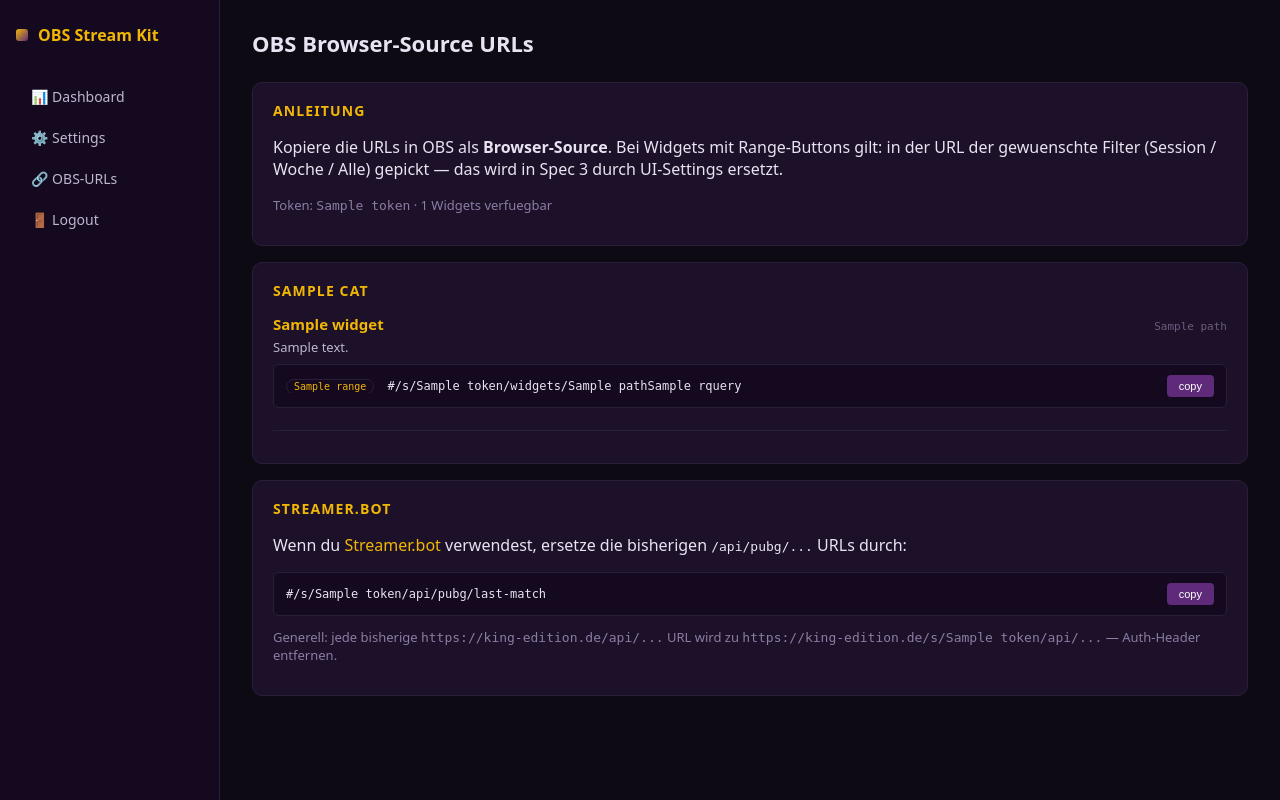
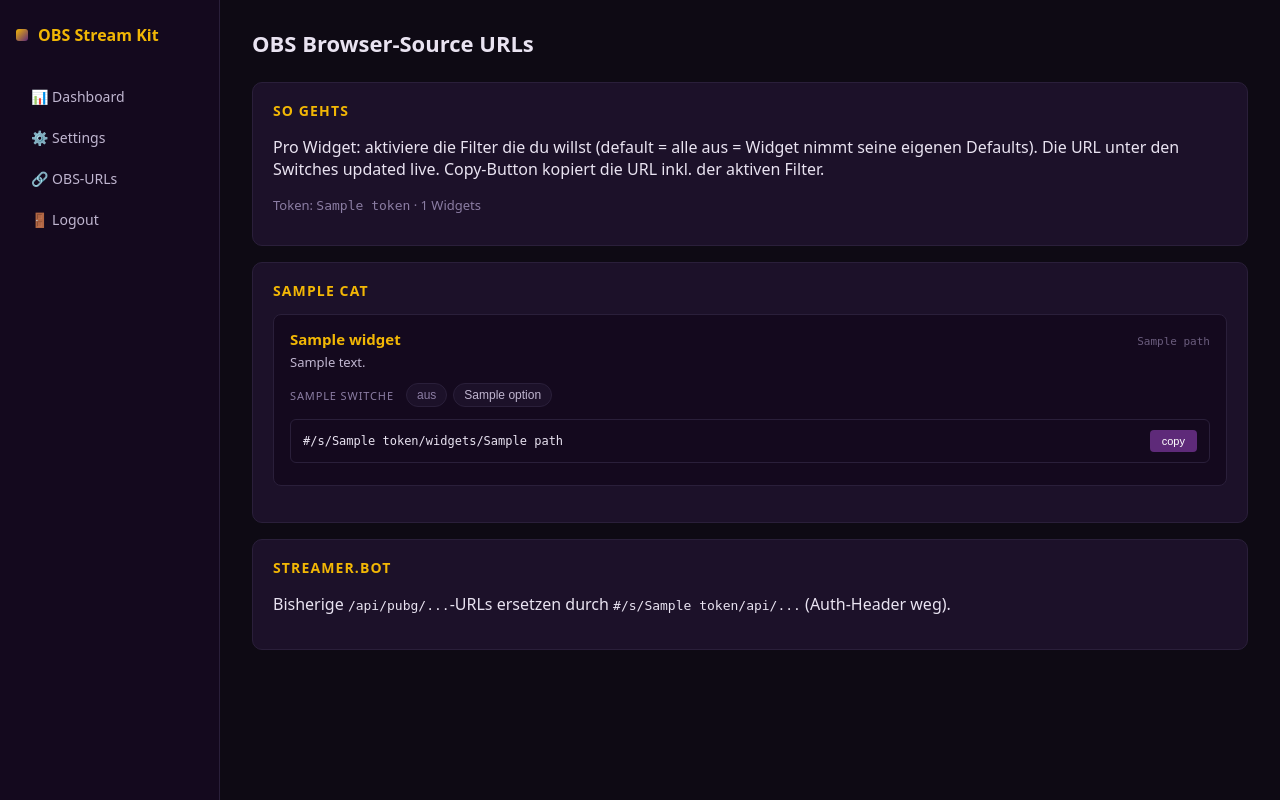
Before and after one commit to devilsche/obs-stream-kit, a Flask app: template app/templates/urls.html in a window 1280 px wide. Run offline with Flask 3, Linux system fonts and the light colour scheme; the template is opened without the code that fills it: most values are stand-ins (such as "Sample title", 1, 10 or a date in 2020).

Commit message:
feat(app): URL-Page mit Live-Switches (range/sort/minMatches) pro Widget — default aus

```diff
--- a/app/templates/urls.html
+++ b/app/templates/urls.html
@@ -7,50 +7,50 @@
     <div class="topbar"><div class="greeting">OBS Browser-Source URLs</div></div>
 
     <div class="card">
-      <h3>Anleitung</h3>
-      <p>Kopiere die URLs in OBS als <strong>Browser-Source</strong>. Bei Widgets mit Range-Buttons gilt: in der URL der gewuenschte Filter (Session / Woche / Alle) gepickt — das wird in Spec 3 durch UI-Settings ersetzt.</p>
-      <p style="color: var(--text-dim); font-size: 13px;">Token: <code>{{ token }}</code> · {{ widgets|length }} Widgets verfuegbar</p>
+      <h3>So gehts</h3>
+      <p>Pro Widget: aktiviere die Filter die du willst (default = alle aus = Widget nimmt seine eigenen Defaults). Die URL unter den Switches updated live. Copy-Button kopiert die URL inkl. der aktiven Filter.</p>
+      <p style="color: var(--text-dim); font-size: 13px;">Token: <code>{{ token }}</code> · {{ widgets|length }} Widgets</p>
     </div>
 
     {% if not token %}
-    <div class="card">
-      <p style="color: var(--danger);">Kein Token gefunden — Admin muss dein Tenant noch einrichten.</p>
-    </div>
+    <div class="card"><p style="color: var(--danger);">Kein Token gefunden — Admin muss dein Tenant noch einrichten.</p></div>
     {% else %}
 
     {% set grouped = {} %}
-    {% for cat, label, desc, path, ranges in widgets %}
+    {% for cat, label, desc, path, switches in widgets %}
       {% if cat not in grouped %}{% set _ = grouped.update({cat: []}) %}{% endif %}
-      {% set _ = grouped[cat].append((label, desc, path, ranges)) %}
+      {% set _ = grouped[cat].append((label, desc, path, switches)) %}
     {% endfor %}
 
     {% for cat, items in grouped.items() %}
     <div class="card">
       <h3>{{ cat }}</h3>
-      {% for label, desc, path, ranges in items %}
-      <div style="margin-bottom: 14px; padding-bottom: 14px; border-bottom: 1px solid var(--border);">
-        <div style="display: flex; justify-content: space-between; align-items: baseline; margin-bottom: 4px;">
-          <strong style="color: var(--brand-gold); font-size: 15px;">{{ label }}</strong>
-          <span style="color: var(--text-very-dim); font-size: 11px; font-family: ui-monospace, monospace;">{{ path }}</span>
+      {% for label, desc, path, switches in items %}
+      <div class="widget-block" data-base="{{ base_url }}/s/{{ token }}/widgets/{{ path }}">
+        <div class="widget-head">
+          <strong>{{ label }}</strong>
+          <span class="widget-path">{{ path }}</span>
         </div>
-        <p style="color: var(--text-muted); font-size: 13px; margin: 4px 0 8px;">{{ desc }}</p>
+        <p class="widget-desc">{{ desc }}</p>
 
-        {% if ranges %}
-        {% for rlabel, rquery in ranges %}
-        <div class="url-pill">
-          <span style="overflow:hidden;text-overflow:ellipsis;white-space:nowrap;flex:1">
-            <span style="background: var(--bg-deeper); border: 1px solid var(--border); padding: 1px 7px; border-radius: 100px; font-size: 10px; margin-right: 6px; color: var(--brand-gold);">{{ rlabel }}</span>
-            {{ base_url }}/s/{{ token }}/widgets/{{ path }}{{ rquery }}
-          </span>
-          <button class="copy-btn" onclick="navigator.clipboard.writeText('{{ base_url }}/s/{{ token }}/widgets/{{ path }}{{ rquery }}'); this.textContent='✓'; setTimeout(()=>this.textContent='copy',1200)">copy</button>
-        </div>
-        {% endfor %}
-        {% else %}
-        <div class="url-pill">
-          <span style="overflow:hidden;text-overflow:ellipsis;white-space:nowrap;flex:1">{{ base_url }}/s/{{ token }}/widgets/{{ path }}</span>
-          <button class="copy-btn" onclick="navigator.clipboard.writeText('{{ base_url }}/s/{{ token }}/widgets/{{ path }}'); this.textContent='✓'; setTimeout(()=>this.textContent='copy',1200)">copy</button>
+        {% if switches %}
+        <div class="widget-switches">
+          {% for sw in switches %}
+          <div class="sw-group" data-param="{{ sw.name }}">
+            <span class="sw-label">{{ sw.label }}</span>
+            <button type="button" class="sw-btn sw-off active" data-value="">aus</button>
+            {% for value, vlabel in sw.options %}
+            <button type="button" class="sw-btn" data-value="{{ value }}">{{ vlabel }}</button>
+            {% endfor %}
+          </div>
+          {% endfor %}
         </div>
         {% endif %}
+
+        <div class="url-pill">
+          <span class="url-text" style="overflow:hidden;text-overflow:ellipsis;white-space:nowrap;flex:1">{{ base_url }}/s/{{ token }}/widgets/{{ path }}</span>
+          <button class="copy-btn">copy</button>
+        </div>
       </div>
       {% endfor %}
     </div>
@@ -58,16 +58,95 @@
 
     <div class="card">
       <h3>Streamer.bot</h3>
-      <p>Wenn du <a href="https://streamer.bot">Streamer.bot</a> verwendest, ersetze die bisherigen <code>/api/pubg/...</code> URLs durch:</p>
-      <div class="url-pill">
-        <span><code>{{ base_url }}/s/{{ token }}/api/pubg/last-match</code></span>
-        <button class="copy-btn" onclick="navigator.clipboard.writeText('{{ base_url }}/s/{{ token }}/api/pubg/last-match'); this.textContent='✓'; setTimeout(()=>this.textContent='copy',1200)">copy</button>
-      </div>
-      <p style="color: var(--text-dim); font-size: 13px; margin-top: 12px;">
-        Generell: jede bisherige <code>https://king-edition.de/api/...</code> URL wird zu <code>https://king-edition.de/s/{{ token }}/api/...</code> — Auth-Header entfernen.
-      </p>
+      <p>Bisherige <code>/api/pubg/...</code>-URLs ersetzen durch <code>{{ base_url }}/s/{{ token }}/api/...</code> (Auth-Header weg).</p>
     </div>
     {% endif %}
   </main>
 </div>
+
+<style>
+  .widget-block {
+    margin-bottom: 18px;
+    padding: 14px 16px;
+    background: var(--bg-deeper);
+    border: 1px solid var(--border);
+    border-radius: 8px;
+  }
+  .widget-head {
+    display: flex; justify-content: space-between; align-items: baseline;
+    margin-bottom: 4px;
+  }
+  .widget-head strong { color: var(--brand-gold); font-size: 15px; }
+  .widget-path { color: var(--text-very-dim); font-size: 11px; font-family: ui-monospace, monospace; }
+  .widget-desc { color: var(--text-muted); font-size: 13px; margin: 4px 0 12px; }
+
+  .widget-switches { display: flex; flex-direction: column; gap: 8px; margin-bottom: 12px; }
+  .sw-group {
+    display: flex; align-items: center; gap: 6px; flex-wrap: wrap;
+  }
+  .sw-label {
+    color: var(--text-dim); font-size: 11px; text-transform: uppercase;
+    letter-spacing: 0.08em; min-width: 110px;
+  }
+  .sw-btn {
+    background: var(--bg-card);
+    color: var(--text-muted);
+    border: 1px solid var(--border);
+    padding: 4px 10px;
+    border-radius: 100px;
+    font-size: 12px;
+    cursor: pointer;
+  }
+  .sw-btn:hover { color: var(--text); }
+  .sw-btn.active {
+    background: var(--brand-purple);
+    color: #fff;
+    border-color: var(--brand-purple);
+  }
+  .sw-btn.sw-off.active {
+    background: var(--bg-card);
+    color: var(--text-dim);
+    border-color: var(--border);
+  }
+</style>
+
+<script>
+  function buildUrl(block) {
+    const base = block.dataset.base;
+    const params = [];
+    block.querySelectorAll(".sw-group").forEach(g => {
+      const active = g.querySelector(".sw-btn.active:not(.sw-off)");
+      if (active && active.dataset.value) {
+        params.push(g.dataset.param + "=" + encodeURIComponent(active.dataset.value));
+      }
+    });
+    return params.length ? base + "?" + params.join("&") : base;
+  }
+
+  document.querySelectorAll(".widget-block").forEach(block => {
+    const urlEl = block.querySelector(".url-text");
+    const copyBtn = block.querySelector(".copy-btn");
+
+    function refresh() {
+      urlEl.textContent = buildUrl(block);
+    }
+
+    block.querySelectorAll(".sw-group").forEach(group => {
+      group.querySelectorAll(".sw-btn").forEach(btn => {
+        btn.addEventListener("click", () => {
+          group.querySelectorAll(".sw-btn").forEach(b => b.classList.remove("active"));
+          btn.classList.add("active");
+          refresh();
+        });
+      });
+    });
+
+    copyBtn.addEventListener("click", () => {
+      navigator.clipboard.writeText(buildUrl(block));
+      const orig = copyBtn.textContent;
+      copyBtn.textContent = "✓";
+      setTimeout(() => copyBtn.textContent = orig, 1200);
+    });
+  });
+</script>
 {% endblock %}
```
Also changed, not shown: app/views_app.py (+46 -37 lines).
